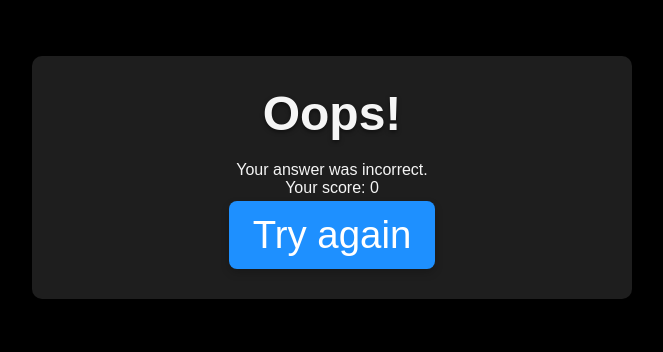
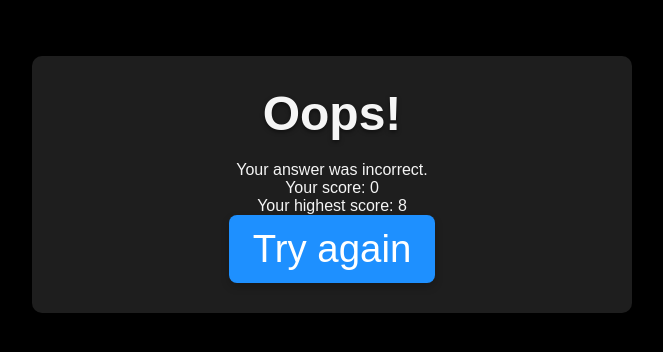
Before and after one commit to EmoPKFR/Brain-Games-Website-with-Django, a Django app: page /math_games/failure/easy/ in a window 1280 px wide. Shown: the part 100-452 px from the top of the page, without its empty margins (308-971 px from the left). Run offline with Django 5.2, Linux system fonts and the light colour scheme; a user stored in the database is signed in; data comes from the database, SQL or seed files in the repository; both versions use the stored data as it was after the commit.

Commit message:
1. Now every game can be played even if the user is not authenticated; 2. Fixed some game issues

```diff
--- a/math_games/templates/math_games/game_failure.html
+++ b/math_games/templates/math_games/game_failure.html
@@ -2,7 +2,7 @@
 
 {% load static %}
 
-{% block title%}Math Games Game Over{% endblock %}
+{% block title %}Math Games Game Over{% endblock %}
 
 {% block extra_css %}
     <link rel="stylesheet" href="{% static 'css/math_games.css' %}">
@@ -13,6 +13,11 @@
     <h2>Oops!</h2>
     <p>Your answer was incorrect.</p>
     <p>Your score: {{ score }}</p>
+
+    {% if highest_score is not None %}
+        <p>Your highest score: {{ highest_score }}</p>
+    {% endif %}
+
     <a href="{% url 'math_games:play_game' level_name %}">Try again</a>
 </div>
 {% endblock %}
--- a/math_games/views.py
+++ b/math_games/views.py
@@ -42,9 +42,8 @@ def generate_problem(level):
 
     return problem, answer
 
-@login_required
 def play_game(request, level_name):
-    level = GameLevel.objects.get(name=level_name)
+    level = GameLevel.objects.get(name=level_name)  # Make sure you're using the level object
 
     # Reset score when switching levels
     if request.session.get("current_level") != level_name:
@@ -68,8 +67,9 @@ def play_game(request, level_name):
                 problem, answer = generate_problem(level_name)
                 request.session['answer'] = answer
             else:
-                # Save the score before redirecting to failure page
-                save_score(request, level)
+                # Only save the score if the user is authenticated
+                if request.user.is_authenticated:
+                    save_score(request, level)  # Pass the level object instead of level_name
                 return redirect("math_games:game_failure", level_name=level_name)
 
         except ValueError:
@@ -111,27 +111,43 @@ def game_success(request, level_name):
     return render(request, "math_games/game_success.html", {"level_name": level_name})
 
 def game_failure(request, level_name):
-    save_score(request, level_name)
+    level = GameLevel.objects.get(name=level_name)  # Get the level object
     score = request.session.get("score", 0)
+
+    highest_score = None  # Default if not authenticated
+
+    if request.user.is_authenticated:
+        save_score(request, level)
+
+        # Retrieve the user's highest score for the current level
+        game_score = GameScore.objects.filter(user=request.user, level=level).first()
+        if game_score:
+            highest_score = game_score.highest_score
+
     request.session["score"] = 0
-    return render(request, "math_games/game_failure.html", {"level_name": level_name, "score": score})
+
+    return render(request, "math_games/game_failure.html", {
+        "level_name": level_name,
+        "score": score,
+        "highest_score": highest_score
+    })
 
 def select_level(request):
     levels = GameLevel.objects.all()
     return render(request, "math_games/select_level.html", {"levels": levels})
 
-def save_score(request, level_name):
-    level = GameLevel.objects.get(name=level_name)
-    score = request.session.get("score", 0)
-    user = request.user
+def save_score(request, level):
+    if request.user.is_authenticated:
+        score = request.session.get("score", 0)
+        user = request.user
 
-    game_score, created = GameScore.objects.get_or_create(user=user, level=level)
+        game_score, created = GameScore.objects.get_or_create(user=user, level=level)
 
-    # Update the highest_score if the current score is higher
-    if score > game_score.highest_score:
-        game_score.highest_score = score
+        # Update the highest_score if the current score is higher
+        if score > game_score.highest_score:
+            game_score.highest_score = score
 
-    game_score.save()
+        game_score.save()
 
 @login_required
 def leaderboard(request):
--- a/number_memory/templates/number_memory/game_over.html
+++ b/number_memory/templates/number_memory/game_over.html
@@ -11,7 +11,7 @@
 {% block content %}
 <div class="number-memory-container">
     <h1>Game Over</h1>
-    <p>You reached level {{ level }}</p>
+    <p>Score: {{ level }}</p>
     {% if highest_score %}
         <p>Your highest score: {{ highest_score.score }} on {{ highest_score.date|date:"Y-m-d" }}</p>
     {% endif %}
--- a/number_memory/views.py
+++ b/number_memory/views.py
@@ -43,6 +43,7 @@ def check_number(request):
 
 def game_over(request):
     level = request.session.get("level", 1)
+    highest_score_record = None  # Initialize as None
 
     if request.user.is_authenticated:
         # Get the user's highest score from the database
@@ -58,5 +59,8 @@ def game_over(request):
             # If no score exists, create a new record
             highest_score_record = GameScoreNumberMemory.objects.create(user=request.user, score=level, date=timezone.now())
 
-    context = {"level": level, "highest_score": highest_score_record}
+    context = {
+        "level": level,
+        "highest_score": highest_score_record
+    }
     return render(request, "number_memory/game_over.html", context)
--- a/sequence_memory/views.py
+++ b/sequence_memory/views.py
@@ -4,7 +4,7 @@ from django.contrib.auth.decorators import login_required
 from .models import GameScoreSequenceMemory
 
 def play_game(request):
-    return render(request, 'sequence_memory/play_game.html')
+    return render(request, 'sequence_memory/play_game.html',)
 
 
 @login_required
--- a/templates/base.html
+++ b/templates/base.html
@@ -1,4 +1,3 @@
-<!DOCTYPE html>
 {% load static %}
 <html lang="en">
 <head>
@@ -18,14 +17,14 @@
         <a href="/"><span role="img" aria-label="Home" title="Home">🏠︎</span></a> |
         <a href="/about"><span role="img" aria-label="About" title="About">ℹ</span></a> |
         <a href="{% url 'posts:list' %}"><span role="img" aria-label="Posts">📰</span></a> |
+        <a href="{% url 'posts:new_post' %}" title="New Post"><span role="img" aria-label="New Post">🆕</span></a> |
+        <a href="{% url 'math_games:select_level' %}" title="Math Games"><span role="img" aria-label="Math Games">🧮</span></a> |
+        <a href="{% url 'sequence_memory:play_game' %}" title="Sequence Memory"><span role="img" aria-label="Sequence Memory">🧠</span></a> |
+        <a href="{% url 'number_memory:start_game' %}" title="Number Memory"><span role="img" aria-label="Number Memory">🔢</span></a> |
+        <a href="{% url 'typing_test:typing_test' %}" title="Typing Test"><span role="img" aria-label="Typing Test">✍</span></a> |
+        <a href="/leaderboards" title="Leaderboard"><span role="img" aria-label="Leaderboard">🏆</span></a> |
 
         {%if user.is_authenticated%}
-            <a href="{% url 'posts:new_post' %}" title="New Post"><span role="img" aria-label="New Post">🆕</span></a> |
-            <a href="{% url 'math_games:select_level' %}" title="Math Games"><span role="img" aria-label="Math Games">🧮</span></a> |
-            <a href="{% url 'sequence_memory:play_game' %}" title="Sequence Memory"><span role="img" aria-label="Sequence Memory">🧠</span></a> |
-            <a href="{% url 'number_memory:start_game' %}" title="Number Memory"><span role="img" aria-label="Number Memory">🔢</span></a> |
-            <a href="{% url 'typing_test:typing_test' %}" title="Typing Test"><span role="img" aria-label="Typing Test">✍</span></a> |
-            <a href="/leaderboards" title="Leaderboard"><span role="img" aria-label="Leaderboard">🏆</span></a> |
             <form class="logout" action="{% url 'users:logout' %}" method="post">
                 {% csrf_token %}
                 <button class="logout-button" aria-label="User Logout" title="User Logout">👋</button>
--- a/typing_test/templates/typing_test/typing_test.html
+++ b/typing_test/templates/typing_test/typing_test.html
@@ -31,7 +31,7 @@
     <script>
         let startTime;
         let interval;
-        let duration = 10; // duration in seconds
+        let duration = 60; // duration in seconds
         let typingStarted = false;
 
         document.getElementById('typed_text').addEventListener('input', function() {
```
Also changed, not shown: sequence_memory/templates/sequence_memory/play_game.html (+9 -3 lines), typing_test/views.py (+8 -2 lines), db.sqlite3.
